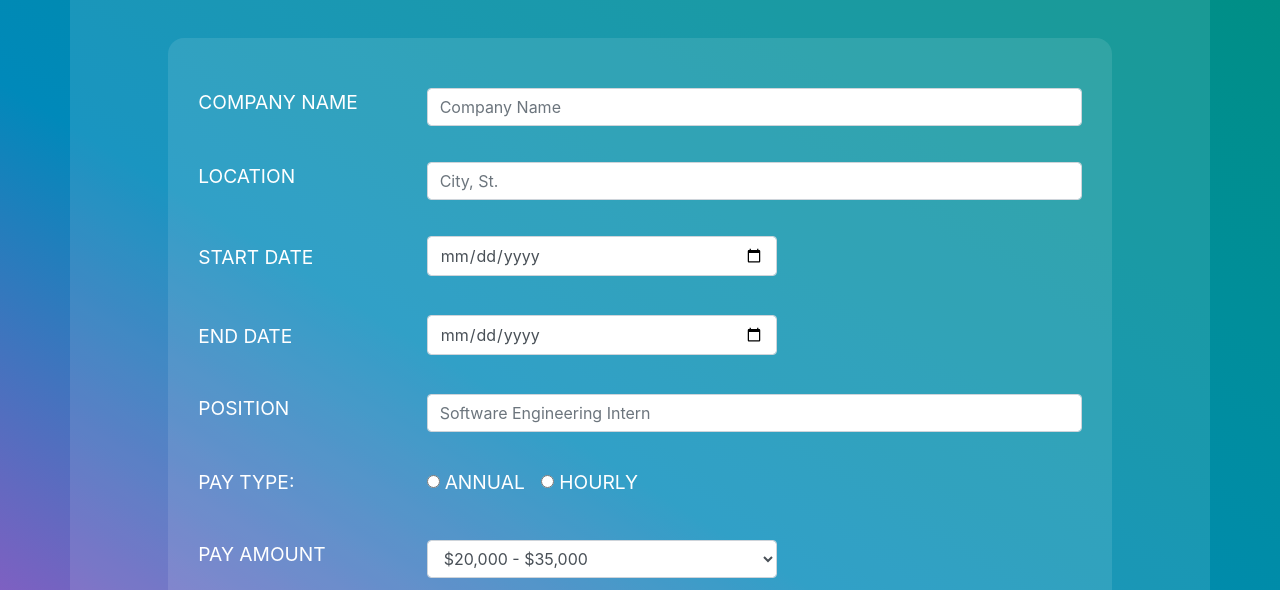
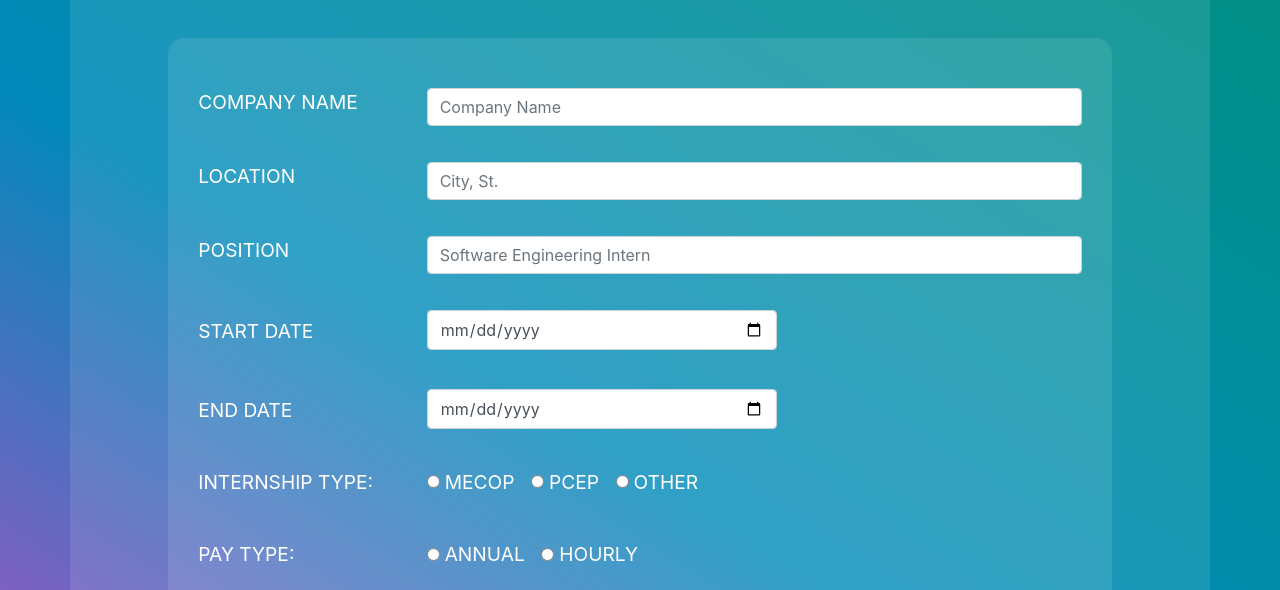
Before and after one commit to Aly-Tomato/ratemyinternship, a plain HTML site: page contribute.html in a window 1280 px wide. Shown: the part 185-775 px from the top of the page. Drawn offline with nearby package versions, Linux system fonts and the light colour scheme.

Commit message:
upload package-lock.json. Play with using express for final project

```diff
--- a/contribute.html
+++ b/contribute.html
@@ -66,6 +66,14 @@
             </div>
             <div class="form-group row">
                 <div class="col-3">
+                    <label for="position">Position</label>
+                </div>
+                <div class="col-9">
+                    <input type="text" id="position" class="form-control" placeholder="Software Engineering Intern">
+                </div>
+            </div>
+            <div class="form-group row">
+                <div class="col-3">
                     <label for="start" id="startlabel" class="col-form-label">Start Date</label>
                 </div>
                 <div class="col-5">
@@ -82,10 +90,21 @@
             </div>
             <div class="form-group row">
                 <div class="col-3">
-                    <label for="position">Position</label>
+                    <label>Internship Type:</label>
                 </div>
                 <div class="col-9">
-                    <input type="text" id="position" class="form-control" placeholder="Software Engineering Intern">
+                    <div class="form-check form-check-inline">
+                        <input class="form-check-input" type="radio" id="mecop" value="mecop" name="interntypes">
+                        <label class="form-check-label" for="mecop">MECOP</label>
+                    </div>
+                    <div class="form-check form-check-inline">
+                        <input class="form-check-input" type="radio" id="pcep" value="pcep" name="interntypes">
+                        <label class="form-check-label" for="pcep">PCEP</label>
+                    </div>
+                    <div class="form-check form-check-inline">
+                        <input class="form-check-input" type="radio" id="other" value="pcep" name="interntypes">
+                        <label class="form-check-label" for="other">Other</label>
+                    </div>
                 </div>
             </div>
             <div class="form-group row">
```
Also changed, not shown: static/js/express_example.js (added, +19 -0 lines), 2 other files.
